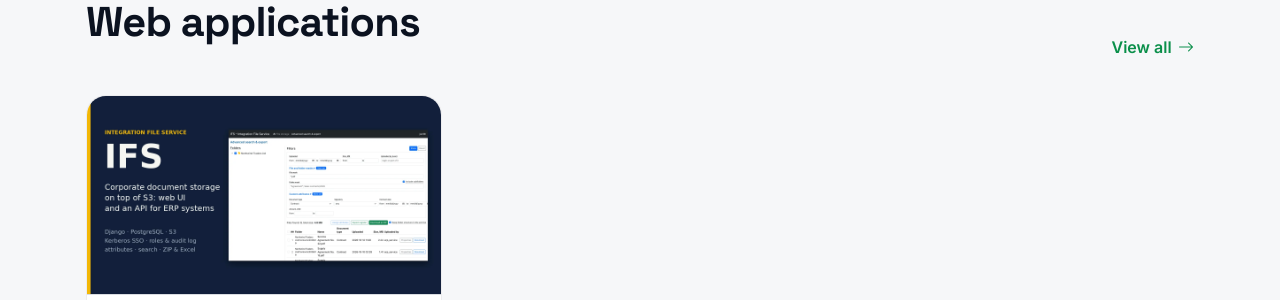
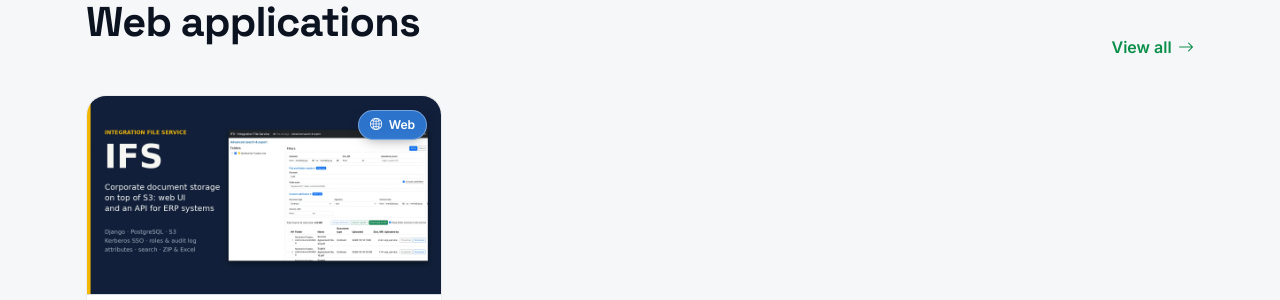
Before and after one commit to iakimlabs/iakimlabs.github.io, a Jekyll site: the page built from index.html, in a window 1280 px wide and 1400 px high, scrolled down 2062 px. Shown: the part 150-450 px from the top of the window. Built offline with Jekyll 4.4.1, drawn with Linux system fonts in a browser that asks for light colours.

Commit message:
Add a floating Web badge to project cards
Co-Authored-By: Claude Sonnet 5.5 <noreply@anthropic.com>
Claude-Session: https://claude.ai/code/session_0166y8BgE3d5ShrLBXU53SdE

```diff
--- a/_includes/project-card.html
+++ b/_includes/project-card.html
@@ -1,6 +1,6 @@
 {% assign p = include.project %}
 <article class="app-card project-card" style="--app-accent: {{ p.accent | default: '#2f7bd9' }}">
-  <div class="project-card__cover"><img src="{{ p.cover | relative_url }}" alt="" loading="lazy"></div>
+  <div class="project-card__cover"><img src="{{ p.cover | relative_url }}" alt="" loading="lazy"><span class="status status--web project-card__badge"><i class="bi bi-globe2"></i>Web</span></div>
   <h3 class="app-card__title"><a class="stretched-link notranslate" translate="no" href="{{ p.url | relative_url }}">{{ p.title }}</a></h3>
   <p class="app-card__tagline">{{ p.summary | default: p.tagline }}</p>
   <div class="app-card__meta">
--- a/assets/css/main.css
+++ b/assets/css/main.css
@@ -573,6 +573,9 @@ font[style] { background: none !important; box-shadow: none !important; }
 /* ── Web projects (case studies) ───────────────────────── */
 .project-card { padding-top: 0; overflow: hidden; }
 .project-card__cover { margin: 0 -1.5rem 1.1rem; aspect-ratio: 16 / 9; overflow: hidden; background: var(--surface-2); border-bottom: 1px solid var(--bs-border-color); }
+.project-card__cover { position: relative; }
+.project-card__badge { position: absolute; top: .85rem; right: .85rem; backdrop-filter: blur(6px); box-shadow: 0 4px 14px -6px rgba(0,0,0,.5); }
+.status--web { color: #fff; background: rgba(47,123,217,.92); border-color: rgba(255,255,255,.35); }
 .project-card__cover img { width: 100%; height: 100%; object-fit: cover; display: block; }
 .tag-list { list-style: none; display: flex; flex-wrap: wrap; gap: .5rem; padding: 0; margin: 1rem 0 0; }
 .tag-list li { font-family: var(--font-mono); font-size: .78rem; padding: .3rem .65rem; border-radius: 999px; border: 1px solid var(--bs-border-color); background: var(--surface-2); color: var(--bs-secondary-color); }
```
